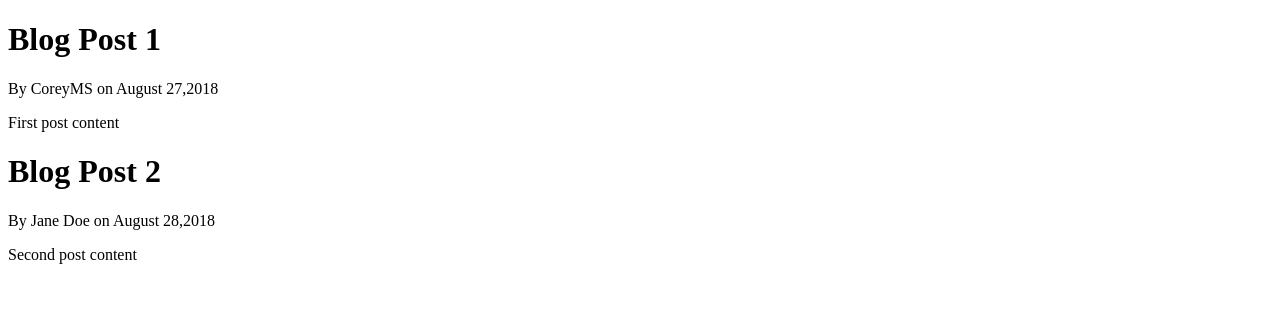
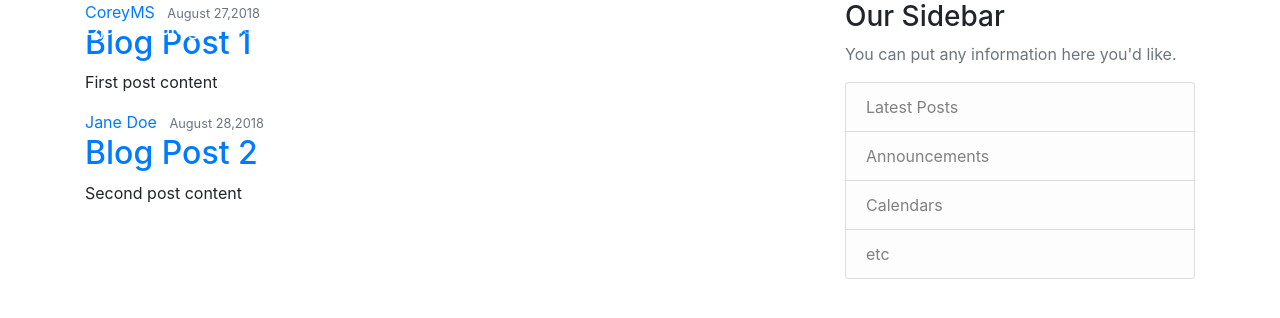
Before and after one commit to samiFlutter/webAppFjango, a Django app: page / in a window 1280 px wide. Shown: the top 318 px of the page. Run offline with Django 4.2, Linux system fonts and the light colour scheme; some libraries are stand-ins or nearby versions.

Commit message:
after adding base.html and bootstrap and navogationbat and main

```diff
--- /dev/null
+++ b/django_admin/blog/templates/blog/base.html
@@ -0,0 +1,69 @@
+{% load static%}
+<!DOCTYPE html>
+<html lang="en">
+<head>
+    <!-- Required meta tags -->
+    <meta charset="utf-8">
+    <meta name="viewport" content="width=device-width, initial-scale=1, shrink-to-fit=no">
+
+    <!-- Bootstrap CSS -->
+    <link rel="stylesheet" href="https://cdn.jsdelivr.net/npm/bootstrap@4.0.0/dist/css/bootstrap.min.css" integrity="sha384-Gn5384xqQ1aoWXA+058RXPxPg6fy4IWvTNh0E263XmFcJlSAwiGgFAW/dAiS6JXm" crossorigin="anonymous">
+
+    <link rel="stylesheet" type="text/css" href="{static 'blog/main.css'}">
+    {% if title %}
+        <title>first {{title}}</title>
+    {%else%}
+        <title>Scond title</title>
+    {% endif %}
+</head>
+<body>
+    <header class="site-header">
+        <nav class="navbar navbar-expand-md navbar-dark bg-steel fixed-top">
+            <div class="container">
+            <a class="navbar-brand mr-4" href="{% url 'blog-home'%}">Django Blog</a>
+            <button class="navbar-toggler" type="button" data-toggle="collapse" data-target="#navbarToggle" aria-controls="navbarToggle" aria-expanded="false" aria-label="Toggle navigation">
+            <span class="navbar-toggler-icon"></span>
+            </button>
+            <div class="collapse navbar-collapse" id="navbarToggle">
+                <div class="navbar-nav mr-auto">
+                <a class="nav-item nav-link" href="{% url 'blog-home'%}">Home</a>
+                <a class="nav-item nav-link" href="{% url 'blog-about'%}">About</a>
+                </div>
+                <!-- Navbar Right Side -->
+                <div class="navbar-nav">
+                <a class="nav-item nav-link" href="#">Login</a>
+                <a class="nav-item nav-link" href="#">Register</a>
+                </div>
+            </div>
+            </div>
+        </nav>
+    </header>
+    <main role="main" class="container">
+    <div class="row">
+        <div class="col-md-8">
+        {% block content %}{% endblock %}
+        </div>
+        <div class="col-md-4">
+        <div class="content-section">
+            <h3>Our Sidebar</h3>
+            <p class='text-muted'>You can put any information here you'd like.
+            <ul class="list-group">
+                <li class="list-group-item list-group-item-light">Latest Posts</li>
+                <li class="list-group-item list-group-item-light">Announcements</li>
+                <li class="list-group-item list-group-item-light">Calendars</li>
+                <li class="list-group-item list-group-item-light">etc</li>
+            </ul>
+            </p>
+        </div>
+        </div>
+    </div>
+    </main>
+
+   <!-- Optional JavaScript -->
+    <!-- jQuery first, then Popper.js, then Bootstrap JS -->
+    <script src="https://code.jquery.com/jquery-3.2.1.slim.min.js" integrity="sha384-KJ3o2DKtIkvYIK3UENzmM7KCkRr/rE9/Qpg6aAZGJwFDMVNA/GpGFF93hXpG5KkN" crossorigin="anonymous"></script>
+    <script src="https://cdn.jsdelivr.net/npm/popper.js@1.12.9/dist/umd/popper.min.js" integrity="sha384-ApNbgh9B+Y1QKtv3Rn7W3mgPxhU9K/ScQsAP7hUibX39j7fakFPskvXusvfa0b4Q" crossorigin="anonymous"></script>
+    <script src="https://cdn.jsdelivr.net/npm/bootstrap@4.0.0/dist/js/bootstrap.min.js" integrity="sha384-JZR6Spejh4U02d8jOt6vLEHfe/JQGiRRSQQxSfFWpi1MquVdAyjUar5+76PVCmYl" crossorigin="anonymous"></script>
+
+</body>
+</html>
--- a/django_admin/blog/templates/blog/home.html
+++ b/django_admin/blog/templates/blog/home.html
@@ -1,22 +1,15 @@
-<!DOCTYPE html>
-<html lang="en">
-<head>
-    <meta charset="UTF-8">
-    <meta http-equiv="X-UA-Compatible" content="IE=edge">
-    <meta name="viewport" content="width=device-width, initial-scale=1.0">
-    {% if title %}
-        <title>first {{title}}</title>
-    {%else%}
-        <title>Scond title</title>
-    {% endif %}
-
-</head>
-<body>
-    <!--This is a comment. Comments are not displayed in the browser-->
+{% extends "blog/base.html"%}
+{% block content %}
     {% for post in posts %}
-        <h1>{{post.title}}</h1>
-        <p>By {{ post.author }} on {{ post.date_posted}}</p>
-        <p>{{post.content}}</p>
+        <article class="media content-section">
+            <div class="media-body">
+            <div class="article-metadata">
+                <a class="mr-2" href="#">{{ post.author }}</a>
+                <small class="text-muted">{{ post.date_posted }}</small>
+            </div>
+            <h2><a class="article-title" href="#">{{ post.title }}</a></h2>
+            <p class="article-content">{{ post.content }}</p>
+            </div>
+        </article>
     {% endfor %}
-</body>
-</html>
+{% endblock content %}
```
Also changed, not shown: django_admin/blog/static/blog/main.css (added, +84 -0 lines), django_admin/blog/templates/blog/about.html (+3 -15 lines).
